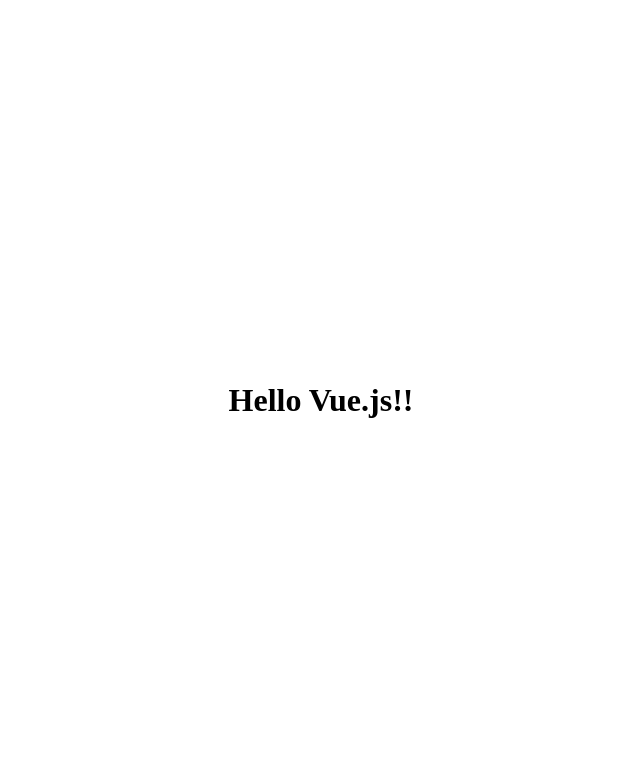
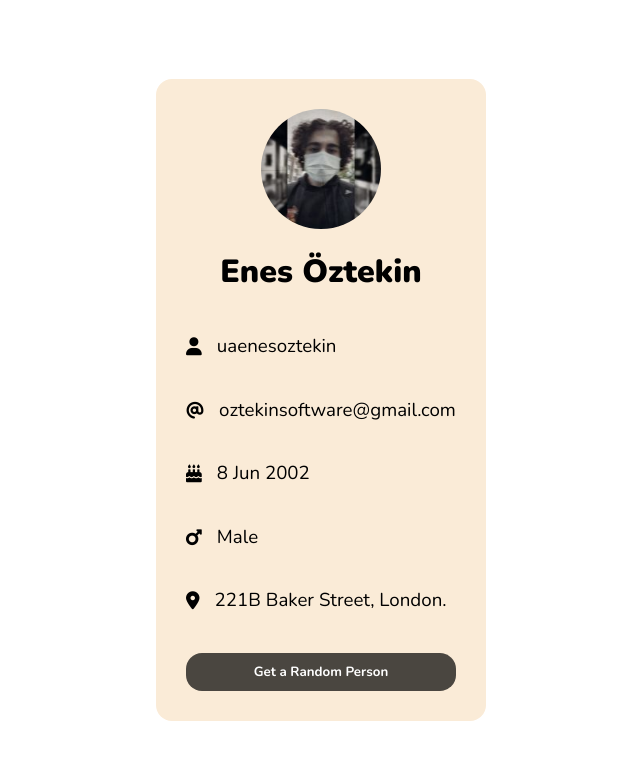
Before and after one commit to enesoeztekin/random-person-generator, a plain HTML site: page index.html in a window 1280 px wide. Shown: the whole page, without its empty margins (319-959 px from the left). Drawn offline with nearby package versions, Linux system fonts and the light colour scheme.

Commit message:
final project.

```diff
--- a/app.js
+++ b/app.js
@@ -1,7 +1,38 @@
 const App = {
     data() {
       return {
-        message: "Hello Vue.js!!"
+        picturePath: "photo.jpg",
+        fullname: "Enes Öztekin",
+        username: "uaenesoztekin",
+        email: "oztekinsoftware@gmail.com",
+        dob:"8 Jun 2002",
+        gender:"Male",
+        genderIcon: "fa fa-mars",
+        address:"221B Baker Street, London."
+      }
+    },
+    methods: {
+      async getPerson (){
+        const response = await fetch("https://randomuser.me/api/")
+        const {results} = await response.json();
+        console.log()
+        this.picturePath = `${results[0].picture.large}`
+        this.fullname = `${results[0].name.first} ${results[0].name.last}`
+        this.username = results[0].login.username
+        this.email = results[0].email
+        this.dob = new Date(Date.parse(results[0].dob.date)).toUTCString().substring(4,16)
+        if(results[0].gender == "male"){
+          this.gender = "Male"
+          this.genderIcon = "fa fa-mars"
+        }else if(results[0].gender == "female"){
+          this.gender = "Female"
+          this.genderIcon = "fa fa-venus"
+        }else{
+          this.gender = "Genderless"
+          this.genderIcon = "fa fa-genderless"
+        }
+
+        this.address = `${results[0].location.street.name}, ${results[0].location.city}`
       }
     },
   }
--- a/index.html
+++ b/index.html
@@ -7,11 +7,38 @@
     <meta name="viewport" content="width=device-width, initial-scale=1.0">
     <title>Random Person Generator</title>
     <link rel="stylesheet" href="styles.css">
+    <link rel="stylesheet" href="https://cdnjs.cloudflare.com/ajax/libs/font-awesome/6.0.0-beta2/css/all.min.css"
+        integrity="sha512-YWzhKL2whUzgiheMoBFwW8CKV4qpHQAEuvilg9FAn5VJUDwKZZxkJNuGM4XkWuk94WCrrwslk8yWNGmY1EduTA=="
+        crossorigin="anonymous" referrerpolicy="no-referrer" />
 </head>
 
 <body>
     <div id="app">
-        <h1>{{ message }}</h1>
+        <div class="card">
+            <img :src="picturePath" class="avatar">
+            <h1>{{ fullname }}</h1>
+            <div class="info">
+                <i class="fa fa-user"></i>
+                <h3>{{ username }}</h3>
+            </div>
+            <div class="info">
+                <i class="fa fa-at"></i>
+                <h3>{{ email }}</h3>
+            </div>
+            <div class="info">
+                <i class="fa fa-birthday-cake"></i>
+                <h3>{{ dob }}</h3>
+            </div>
+            <div class="info">
+                <i :class="genderIcon"></i>
+                <h3>{{ gender }}</h3>
+            </div>
+            <div class="info">
+                <i class="fa fa-map-marker-alt"></i>
+                <h3>{{ address }}</h3>
+            </div>
+            <button v-on:click="getPerson()">Get a Random Person</button>
+        </div>
     </div>
 </body>
 <script src="https://unpkg.com/vue@next"></script>
--- a/styles.css
+++ b/styles.css
@@ -1,3 +1,11 @@
+@import url("https://fonts.googleapis.com/css2?family=Nunito:wght@300;400;700;900&display=swap");
+
+* {
+  box-sizing: border-box;
+  font-family: "Nunito", sans-serif;
+  /* outline: 1px solid black; */
+}
+
 body {
   margin: 0;
   padding: 0;
@@ -6,3 +14,63 @@ body {
   align-items: center;
   height: 100vh;
 }
+
+h1 {
+  display: inline-block;
+}
+
+.avatar {
+  height: 120px;
+  width: 120px;
+  border-radius: 50%;
+}
+
+.name {
+  align-self: center;
+}
+
+i {
+  font-size: 18px;
+  margin-right: 15px;
+}
+
+button {
+  border: 0;
+  background-color: rgba(0, 0, 0, 0.7);
+  color: white;
+  font-weight: 600;
+  margin-top: 21.44px;
+  padding: 10px 15px;
+  width: 100%;
+  border-radius: 16px;
+}
+
+button:hover {
+  background-color: black;
+  cursor: pointer;
+}
+
+.card {
+  background-color: antiquewhite;
+  display: flex;
+  flex-direction: column;
+  align-items: center;
+  padding: 30px;
+  border-radius: 16px;
+}
+
+.card h1 {
+  font-weight: 900;
+}
+
+.info {
+  display: flex;
+  flex-direction: row;
+  justify-content: start;
+  align-items: center;
+  align-self: flex-start;
+}
+
+.info h3 {
+  font-weight: lighter;
+}
```
Also changed, not shown: photo.jpg (added).
